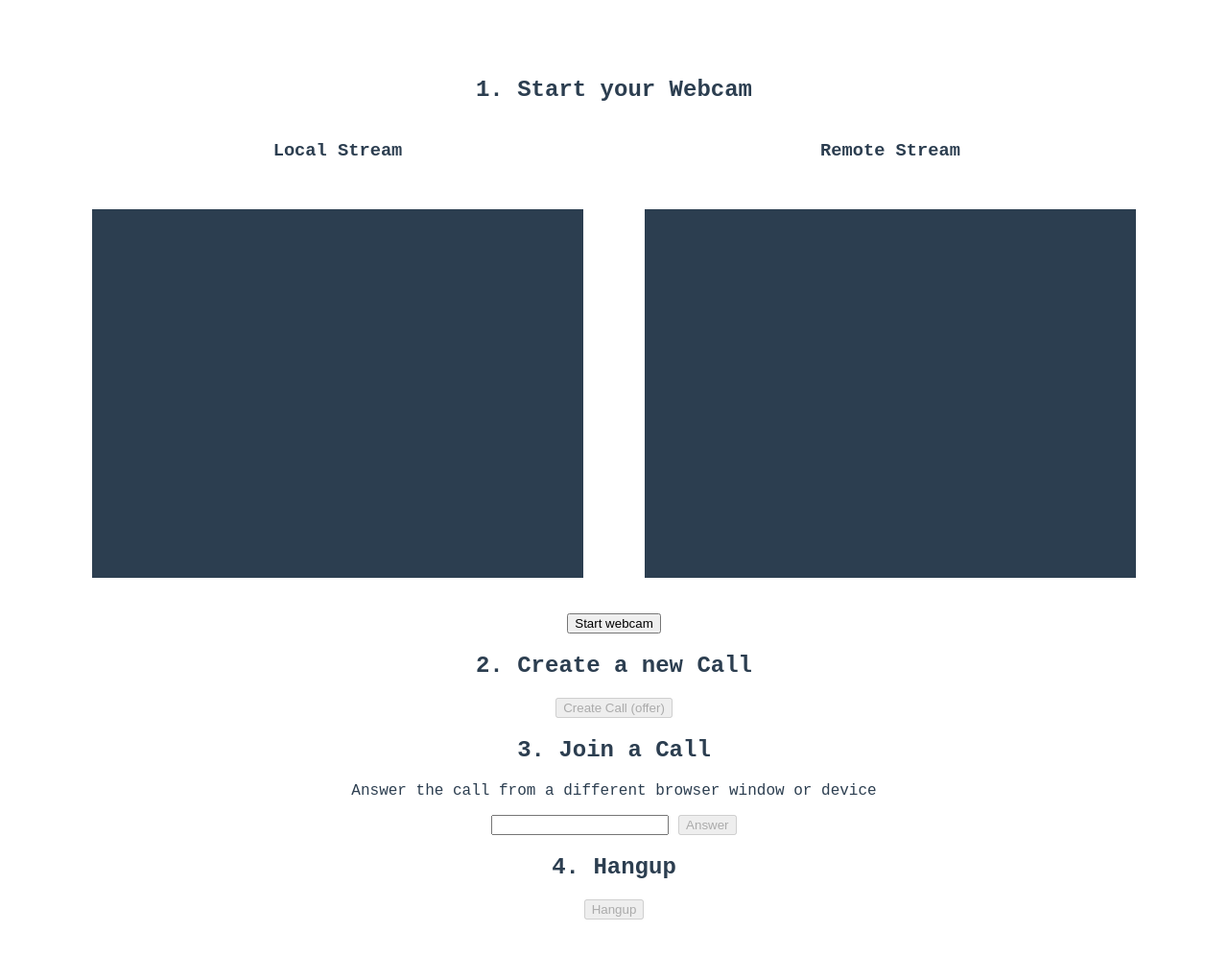
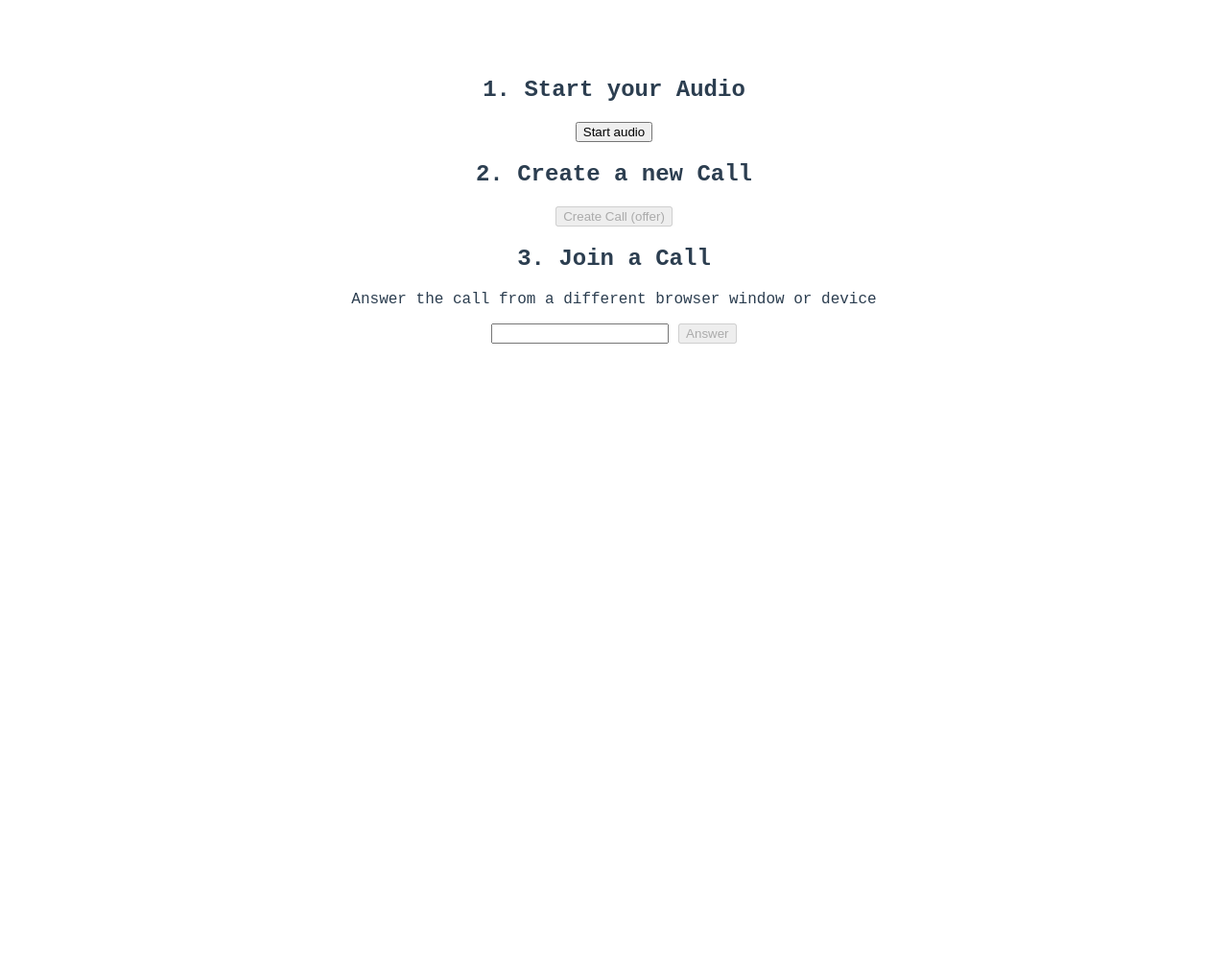
Before and after one commit to kousthubraja/spacefork, a website built with Vite: page index.html in a window 1280 px wide. Shown: the whole page at 96% size. After the commit the page ends 800 px from the top, so only its background shows below. Built offline with nearby package versions, Linux system fonts and the light colour scheme; some packages are replaced by stand-ins of ours; a web font is replaced by a local one.

Commit message:
audio only

```diff
--- a/index.html
+++ b/index.html
@@ -4,24 +4,23 @@
     <meta charset="UTF-8" />
     <link rel="icon" type="image/svg+xml" href="favicon.svg" />
     <meta name="viewport" content="width=device-width, initial-scale=1.0" />
-    <title>WebRTC Demo</title>
+    <title>SpaceFork: Anonymous one click calls with no registration</title>
+    <meta name="description" content="SpaceFork is an easy p2p calling service without any registration.
+      Calls can be shared with a link without sharing any personal information" />
   </head>
   <body>
-    <h2>1. Start your Webcam</h2>
+    <h2>1. Start your Audio</h2>
     <div class="videos">
-      <span>
+      <!-- <span>
         <h3>Local Stream</h3>
         <video id="webcamVideo" autoplay playsinline></video>
+      </span> -->
+      <span>
+        <audio id="remoteVideo" autoplay playsinline></audio>
       </span>
-      <span>
-        <h3>Remote Stream</h3>
-        <video id="remoteVideo" autoplay playsinline></video>
-      </span>
-
-
     </div>
 
-    <button id="webcamButton">Start webcam</button>
+    <button id="webcamButton">Start audio</button>
     <h2>2. Create a new Call</h2>
     <button id="callButton" disabled>Create Call (offer)</button>
 
@@ -31,9 +30,9 @@
     <input id="callInput" />
     <button id="answerButton" disabled>Answer</button>
 
-    <h2>4. Hangup</h2>
+    <!-- <h2>4. Hangup</h2>
 
-    <button id="hangupButton" disabled>Hangup</button>
+    <button id="hangupButton" disabled>Hangup</button> -->
 
     <script type="module" src="/main.js"></script>
 
--- a/main.js
+++ b/main.js
@@ -44,7 +44,7 @@ const hangupButton = document.getElementById('hangupButton');
 // 1. Setup media sources
 
 webcamButton.onclick = async () => {
-  localStream = await navigator.mediaDevices.getUserMedia({ video: true, audio: true });
+  localStream = await navigator.mediaDevices.getUserMedia({ audio: true });
   remoteStream = new MediaStream();
 
   // Push tracks from local stream to peer connection
@@ -59,7 +59,7 @@ webcamButton.onclick = async () => {
     });
   };
 
-  webcamVideo.srcObject = localStream;
+  // webcamVideo.srcObject = localStream;
   remoteVideo.srcObject = remoteStream;
 
   callButton.disabled = false;
--- a/style.css
+++ b/style.css
@@ -10,9 +10,9 @@ body {
 }
 
 video {
-  width: 40vw;
-  height: 30vw;
-  margin: 2rem;
+  /* width: 40vw; */
+  /* height: 30vw; */
+  /* margin: 2rem; */
   background: #2c3e50;
 }
 
```
